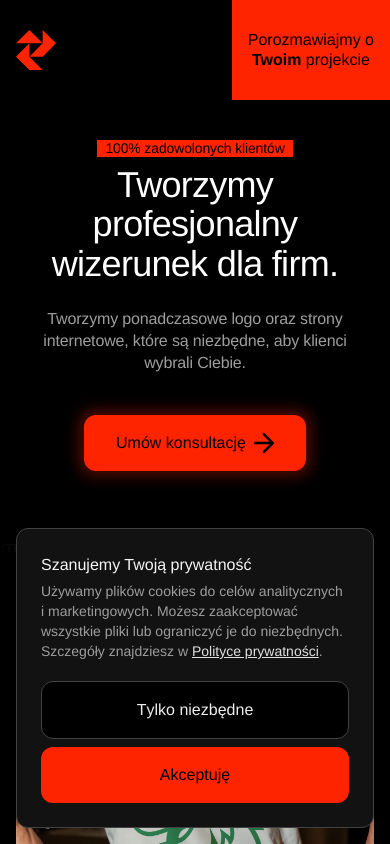
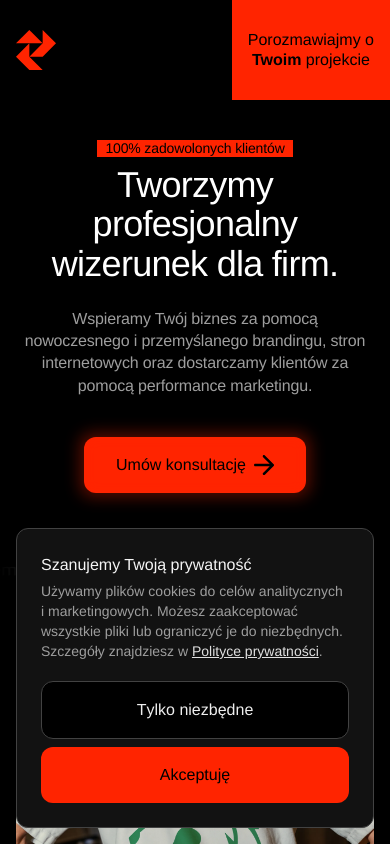
Before and after one commit to sbkjarmul/entei-design, a Next.js app: page / in a window 390 px wide. Shown: the top 844 px of the page. Built offline with nearby package versions, Linux system fonts and the light colour scheme; a web font is replaced by a local one.

Commit message:
copy(home): new hero description with performance marketing
"Wspieramy Twój biznes za pomocą nowoczesnego i przemyślanego brandingu,
stron internetowych oraz dostarczamy klientów za pomocą performance
marketingu." on mobile and desktop.

Co-Authored-By: Claude Opus 5 <noreply@anthropic.com>

```diff
--- a/src/app/(landing-page)/components/HeroSection.tsx
+++ b/src/app/(landing-page)/components/HeroSection.tsx
@@ -34,12 +34,14 @@ export default function HeroSection() {
       </div>
       <Text>
         <span className="block md:hidden max-w-md">
-          Tworzymy ponadczasowe logo oraz strony internetowe, które są
-          niezbędne, aby klienci wybrali Ciebie.
+          Wspieramy Twój biznes za pomocą nowoczesnego i przemyślanego
+          brandingu, stron internetowych oraz dostarczamy klientów za pomocą
+          performance marketingu.
         </span>
         <span className="hidden md:block">
-          Wiemy jak tworzyć ponadczasowe logo oraz strony internetowę, które
-          klienci zapamiętają już od pierwszego kontaktu z Twoją firmą!
+          Wspieramy Twój biznes za pomocą nowoczesnego i przemyślanego
+          brandingu, stron internetowych oraz dostarczamy klientów za pomocą
+          performance marketingu.
         </span>
       </Text>
       <div className="flex flex-col sm:flex-row gap-4 mt-4 w-full justify-center">
```
